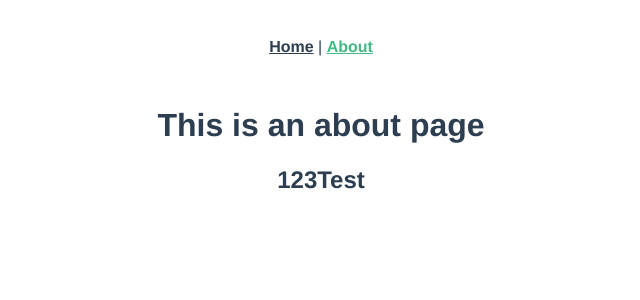
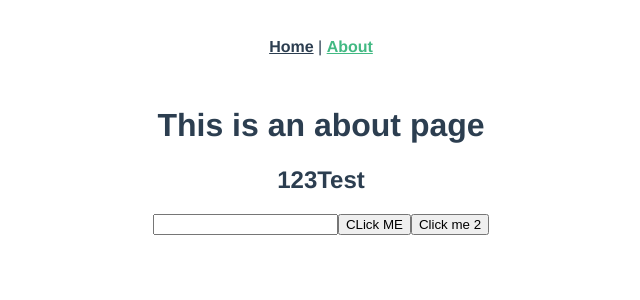
Before and after one commit to wiebken-n/drinnie-wetter, a Vue app: page /about in a window 1280 px wide. Shown: the top 300 px of the page, without its empty margins (319-959 px from the left). Built offline with nearby package versions, Linux system fonts and the light colour scheme.

Commit message:
Feat: implements API fetch to get geolocation data of cities

```diff
--- a/src/stores/useDataStore.js
+++ b/src/stores/useDataStore.js
@@ -4,6 +4,33 @@ export const useDataStore = defineStore("state", {
   state() {
     return {
       testdata: "123Test",
+      currentCity: "",
+      currentGeoData: {},
     };
   },
+  actions: {
+    fetchLocationData(currentCity) {
+      return fetch(
+        `https://api.api-ninjas.com/v1/geocoding?city=${currentCity}`,
+        {
+          method: "GET",
+          headers: {
+            "X-Api-Key": `${process.env.VUE_APP_API_KEY_GEOLOC}`,
+          },
+          contentType: "application/json",
+          success: function (result) {
+            console.log(result);
+          },
+          error: function ajaxError(jqXHR) {
+            console.error("Error: ", jqXHR.responseText);
+          },
+        }
+      )
+        .then((response) => response.json())
+        .then((data) => (this.currentGeoData = data));
+    },
+    printLocationData() {
+      console.log(this.currentGeoData[0]);
+    },
+  },
 });
--- a/src/views/AboutView.vue
+++ b/src/views/AboutView.vue
@@ -2,6 +2,13 @@
   <div class="about">
     <h1>This is an about page</h1>
     <h2>{{ this.dataStore.testdata }}</h2>
+    <input type="text" v-model="this.dataStore.currentCity" />
+    <button
+      @click="this.dataStore.fetchLocationData(this.dataStore.currentCity)"
+    >
+      CLick ME
+    </button>
+    <button @click="this.dataStore.printLocationData">Click me 2</button>
   </div>
 </template>
 
@@ -16,7 +23,9 @@ export default {
     };
   },
   data() {
-    return {};
+    return {
+      userInputCity: "",
+    };
   },
 };
 </script>
```
